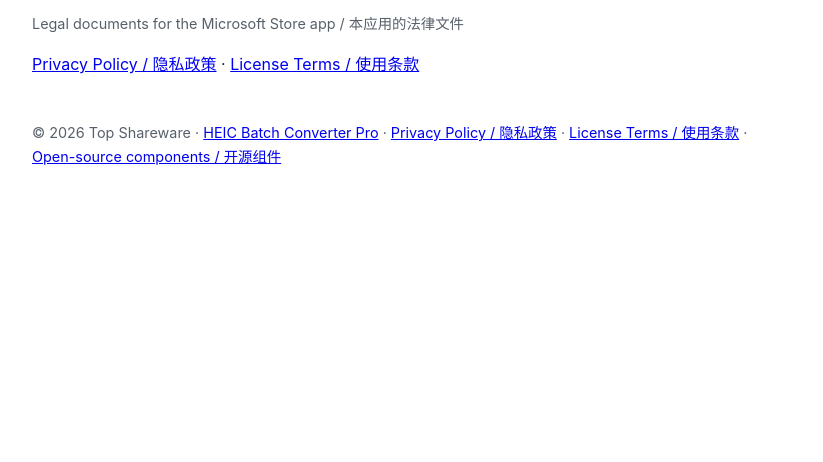
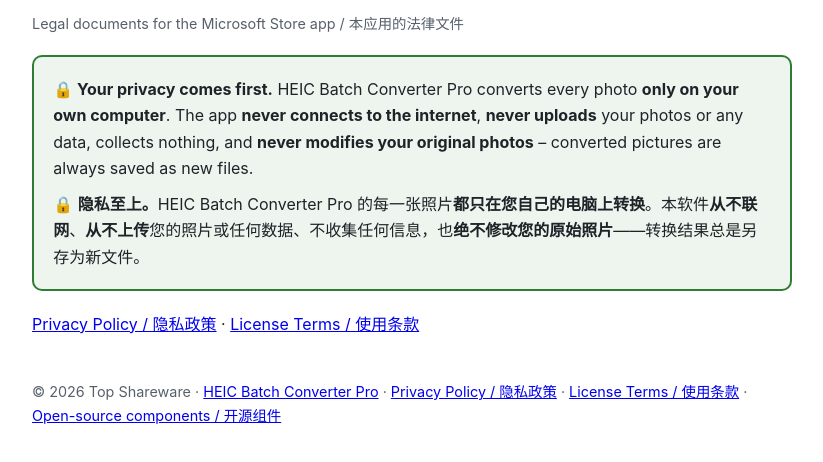
Before and after one commit to topfreeware/legal, a plain HTML site: page heic-batch-converter-pro/index.html in a window 1280 px wide. Shown: the part 82-544 px from the top of the page, without its empty margins (228-1051 px from the left). Drawn offline with Linux system fonts and the light colour scheme.

Commit message:
Add files via upload

```diff
--- a/heic-batch-converter-pro/index.html
+++ b/heic-batch-converter-pro/index.html
@@ -8,5 +8,10 @@
 blockquote{margin:1em 0;padding:.8em 1em;border-left:4px solid #5b9bd5;background:rgba(91,155,213,.08)}
 code{font-size:.9em}
 </style></head><body><main>
-<h1>HEIC Batch Converter Pro</h1><p class="meta">Legal documents for the Microsoft Store app / 本应用的法律文件</p><p><a href="privacy.html">Privacy Policy / 隐私政策</a> · <a href="terms.html">License Terms / 使用条款</a></p>
+<h1>HEIC Batch Converter Pro</h1><p class="meta">Legal documents for the Microsoft Store app / 本应用的法律文件</p>
+<div style="margin:1.2em 0;padding:1em 1.2em;border:2px solid #2e7d32;border-radius:10px;background:rgba(46,125,50,.08)">
+<p style="margin:.2em 0"><strong>🔒 Your privacy comes first.</strong> HEIC Batch Converter Pro converts every photo <strong>only on your own computer</strong>. The app <strong>never connects to the internet</strong>, <strong>never uploads</strong> your photos or any data, collects nothing, and <strong>never modifies your original photos</strong> – converted pictures are always saved as new files.</p>
+<p style="margin:.6em 0 .2em">🔒 <strong>隐私至上。</strong>HEIC Batch Converter Pro 的每一张照片<strong>都只在您自己的电脑上转换</strong>。本软件<strong>从不联网</strong>、<strong>从不上传</strong>您的照片或任何数据、不收集任何信息，也<strong>绝不修改您的原始照片</strong>——转换结果总是另存为新文件。</p>
+</div>
+<p><a href="privacy.html">Privacy Policy / 隐私政策</a> · <a href="terms.html">License Terms / 使用条款</a></p>
 <p class="meta" style="margin-top:3em">© 2026 Top Shareware · <a href="./">HEIC Batch Converter Pro</a> · <a href="privacy.html">Privacy Policy / 隐私政策</a> · <a href="terms.html">License Terms / 使用条款</a> · <a href="source/">Open-source components / 开源组件</a></p></main></body></html>
```
Also changed, not shown: heic-batch-converter-pro/privacy.html (+5 -0 lines), heic-batch-converter-pro/terms.html (+5 -0 lines).
